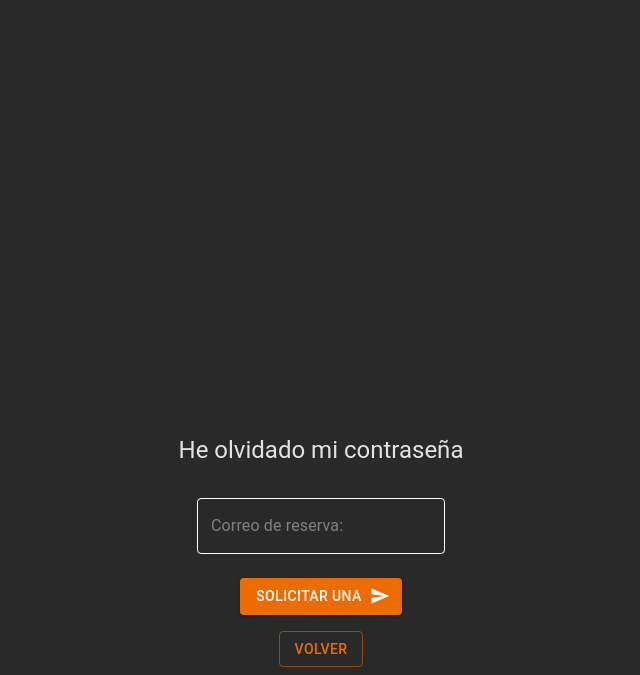
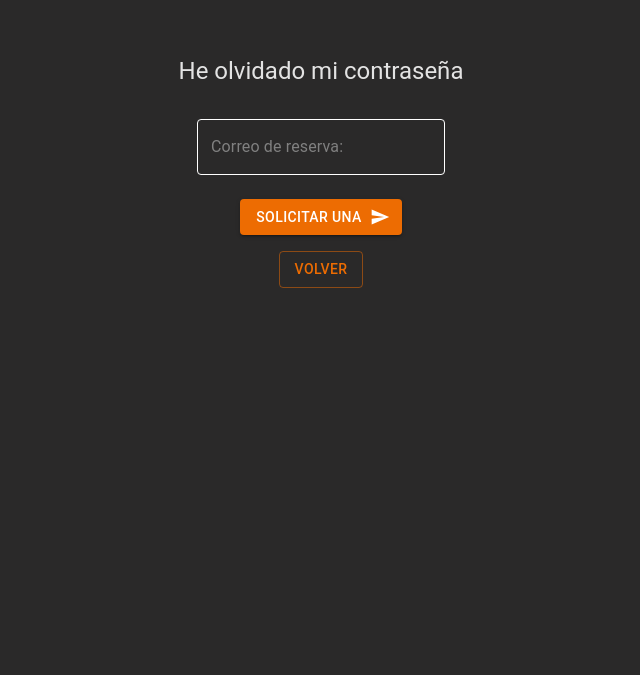
Before and after one commit to RarceD/MyBookerFrontend, a React (Vite) app: page /forget in a window 1280 px wide. Shown: the part 214-889 px from the top of the page, without its empty margins (319-959 px from the left). After the commit the page ends 800 px from the top, so only its background shows below. Built offline with nearby package versions, Linux system fonts and the light colour scheme.

Commit message:
Fix desktop view forget page

```diff
--- a/src/pages/ForgetCredentials.tsx
+++ b/src/pages/ForgetCredentials.tsx
@@ -41,6 +41,7 @@ const ForgetCredentials = () => {
     return (
         <>
             <Grid container
+                style={{marginTop: '20%'}}
                 spacing={2}
                 direction="column"
                 alignContent="center"
@@ -48,7 +49,7 @@ const ForgetCredentials = () => {
                 justifyContent="center"
                 justifyItems="center"
             >
-                <Grid item style={{ marginTop: "50%" }}>
+                <Grid item>
                     <Typography variant="h5">
                         He olvidado mi contraseña
                     </Typography>
```
